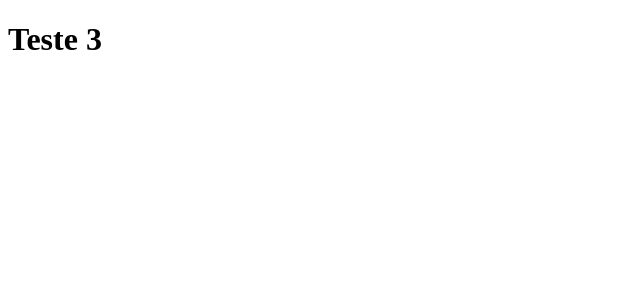
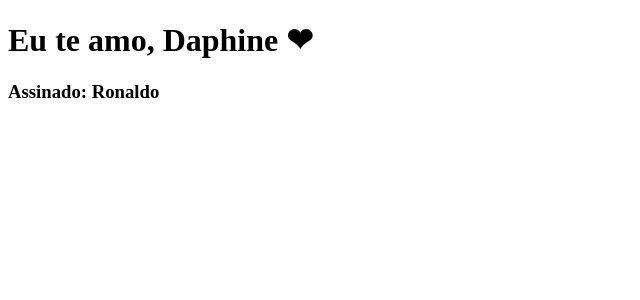
Before and after one commit to rsgjunior/clone-tabnews, a Next.js app: page / in a window 1280 px wide. Shown: the top 300 px of the page, without its empty margins (0-640 px from the left). Built offline with nearby package versions, Linux system fonts and the light colour scheme.

Commit message:
msg para Daphine

```diff
--- a/pages/index.js
+++ b/pages/index.js
@@ -1,5 +1,8 @@
 function Home() {
-  return <h1>Teste 3</h1>;
+  return <div>
+    <h1>Eu te amo, Daphine ❤</h1>
+    <h3>Assinado: Ronaldo</h3>
+  </div>;
 }
 
 export default Home;
```
